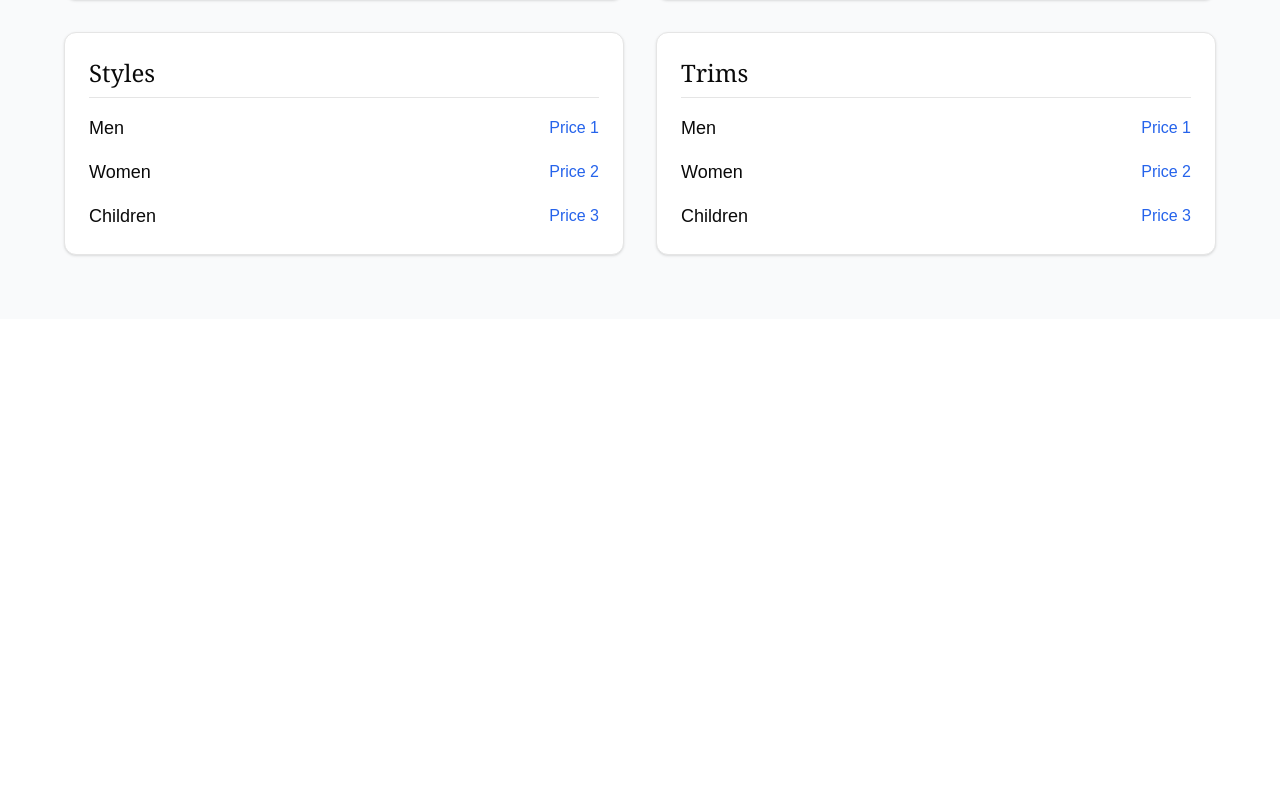
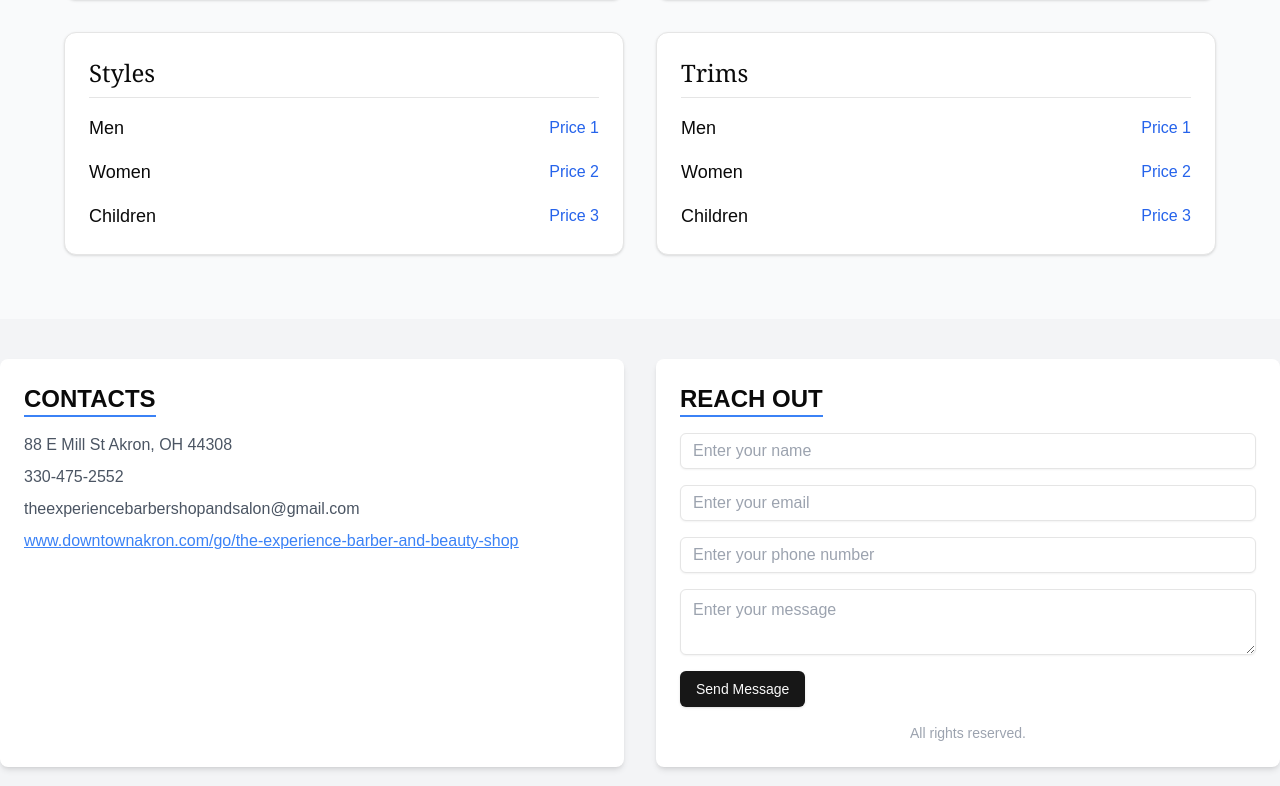
Before and after one commit to ByteFlowWebAgency/theExperienceBarberShop, a Next.js app: page /Home in a window 1280 px wide. Shown: the part 2011-2797 px from the top of the page. Before the commit the page ends 2330 px from the top, so only its background shows below. Built offline with nearby package versions, Linux system fonts and the light colour scheme.

Commit message:
add footer to homepage, create history component

```diff
--- a/app/Home/page.tsx
+++ b/app/Home/page.tsx
@@ -2,6 +2,7 @@ import React from "react";
 import AboutSection from "../components/AboutSection";
 import ServicesSection from "../components/ServicesSection";
 import HeroSection from "../components/HeroSection";
+import Footer from "../components/Footer";
 
 const Home = () => {
   return (
@@ -9,6 +10,7 @@ const Home = () => {
       <HeroSection />
       <AboutSection />
       <ServicesSection />
+      <Footer />
     </>
   );
 };
--- a/app/components/ContactForm.tsx
+++ b/app/components/ContactForm.tsx
@@ -1,3 +1,5 @@
+"use client";
+
 import React from "react";
 import { Textarea } from "@/components/ui/textarea";
 import emailjs from "@emailjs/browser";
--- a/app/components/Footer.tsx
+++ b/app/components/Footer.tsx
@@ -29,7 +29,7 @@ const Footer: React.FC = () => {
         {/* Bookings Section */}
         <div className="p-6 bg-white shadow-md rounded-lg">
           <h1 className="text-2xl font-bold mb-4 border-b-2 border-blue-500 inline-block">
-            QUESTIONS/REACH OUT
+            REACH OUT
           </h1>
           <ContactForm />
           <p className="text-center text-gray-400 mt-4 text-sm">
--- /dev/null
+++ b/app/components/History.tsx
@@ -0,0 +1,12 @@
+import React from "react";
+import { Button } from "../components/button";
+
+const History = () => {
+  return (
+    <>
+      <div>History</div>
+    </>
+  );
+};
+
+export default History;
```
Also changed, not shown: 1 other file (tests, documents, lock files or other folders).
